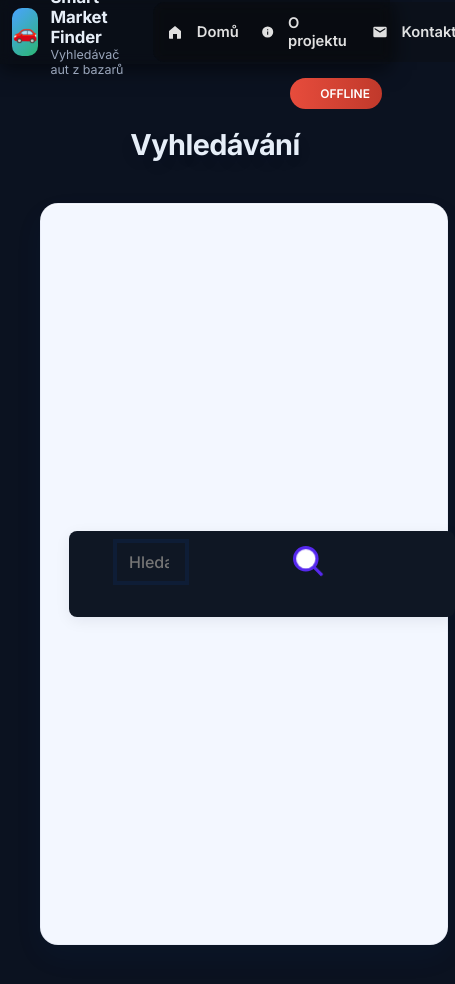
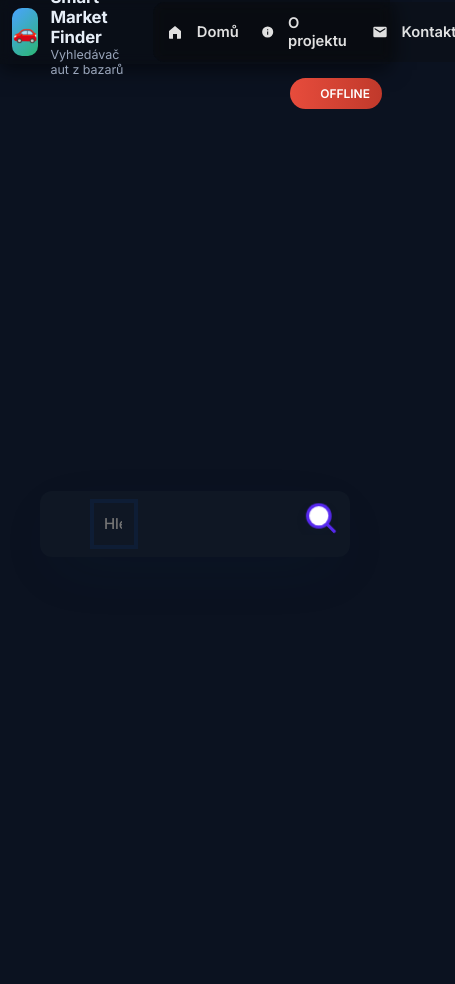
Before and after one commit to Maximus9393/SaaS_inzerce, a React (Create React App) app in the folder smart-market-finder-1/frontend/: page / in a window 390 px wide. Shown: the whole page, 455 px wide, since content can reach past the window. Built offline with nearby package versions, Linux system fonts and the light colour scheme; no server answers.

Commit message:
feat(frontend): single-search landing, input-only expansion, polish mobile/desktop styles

```diff
--- a/smart-market-finder-1/frontend/src/components/AnimatedSearch.tsx
+++ b/smart-market-finder-1/frontend/src/components/AnimatedSearch.tsx
@@ -34,6 +34,13 @@ export default function AnimatedSearch(props: Props) {
     const maxW = Math.max(240, Math.min(parentWidth - 120, 900));
     const w = Math.min(Math.max(measured, minW), maxW);
     inputRef.current.style.width = w + 'px';
+    // also expand the outer bar so the input stays visible as it grows
+    if (barRef.current) {
+      const barMax = Math.min(parentWidth - 64, Math.max(320, w + 120));
+      barRef.current.style.width = Math.min(barMax, maxW + 120) + 'px';
+    }
+    // ensure caret is visible by scrolling input to end
+    try { inputRef.current.scrollLeft = inputRef.current.scrollWidth; } catch (e) { /* ignore */ }
   }
 
   useEffect(() => { resizeForText(keywords); }, [keywords]);
@@ -119,18 +126,9 @@ export default function AnimatedSearch(props: Props) {
 
   // expand immediately on focus/click without the full timed sequence
   function expandImmediate() {
-    if (!rootRef.current || !barRef.current) return;
-    setExpanded(true);
-    // set bar width to fit results or a sensible default
-    const parentWidth = rootRef.current.parentElement ? rootRef.current.parentElement.clientWidth : window.innerWidth;
-    const desired = Math.max((listRef.current ? listRef.current.scrollWidth + 32 : 320), 240);
-    const maxBar = Math.max(320, Math.min(parentWidth - 96, 900));
-    const finalW = Math.min(desired, maxBar);
-    barRef.current.style.width = finalW + 'px';
-    // expand container height to show results if any
-    if (listRef.current) {
-      rootRef.current.style.height = (rootRef.current.offsetHeight + listRef.current.offsetHeight) + 'px';
-    }
+  if (!rootRef.current || !inputRef.current) return;
+  // do NOT expand the whole widget on focus; only resize the input to show text
+  resizeForText(inputRef.current.value || '');
   }
 
   function reset() {
@@ -176,6 +174,25 @@ export default function AnimatedSearch(props: Props) {
             if (e.key === 'Enter') submit();
             if (e.key === 'Escape') reset();
           }}
+          onKeyPress={(e) => {
+            // update measurement immediately to expand UI before React updates state
+            try {
+              if (spanRef.current && inputRef.current) {
+                const next = (inputRef.current.value || '') + e.key;
+                spanRef.current.textContent = next || ' ';
+                resizeForText(next);
+              }
+            } catch (err) { /* ignore */ }
+          }}
+          onPaste={(e) => {
+            // handle paste synchronously to measure pasted content
+            try {
+              const paste = (e.clipboardData && e.clipboardData.getData) ? e.clipboardData.getData('text') : '';
+              const next = (inputRef.current?.value || '') + paste;
+              if (spanRef.current) spanRef.current.textContent = next || ' ';
+              resizeForText(next);
+            } catch (err) { /* ignore */ }
+          }}
           placeholder="Hledat (např. Octavia, BMW)"
         />
         {/* hidden span used for precise measurement (moved offscreen to reliably measure width) */}
--- a/smart-market-finder-1/frontend/src/pages/Home.tsx
+++ b/smart-market-finder-1/frontend/src/pages/Home.tsx
@@ -201,9 +201,8 @@ const Home: React.FC = () => {
     }, [setPageHero, setThemeDark]);
 
     return (
-        <div className="container minimal-center">
-            <h1 className="hero-title">Vyhledávání</h1>
-            <div className="search-wrap hero-search hero-center full-width">
+        // single-search landing: minimal container to center the animated search bar
+        <div className="single-search-landing">
             <AnimatedSearch onSearch={handleSearch} loading={loading} autofocus>
                 {/* normalize fields to match ResultsList Item type */}
                 <ResultsList
@@ -221,7 +220,6 @@ const Home: React.FC = () => {
                     </div>
                 )}
             </AnimatedSearch>
-            </div>
             <div role="status" aria-atomic="true" className="sr-only">{announce}</div>
         </div>
     );
--- a/smart-market-finder-1/frontend/src/styles/main.css
+++ b/smart-market-finder-1/frontend/src/styles/main.css
@@ -182,6 +182,36 @@ body {
     padding-right: 28px;
 }
 
+/* Single search landing: make the page a centered search bar that expands to show inline results */
+.single-search-landing {
+    min-height: 100vh;
+    display: flex;
+    align-items: center;
+    justify-content: center;
+    padding: 24px;
+    box-sizing: border-box;
+    /* unify background across the entire page to avoid two-tone look */
+    background: var(--bg);
+    background-image: none;
+}
+
+/* ensure animated-search sits centered and doesn't exceed viewport */
+
+.animated-search {
+    width: 100%;
+    max-width: 980px;
+    margin: 0 auto;
+    transition: all 200ms ease;
+    background: transparent; /* let the page background show through */
+}
+
+/* when collapsed show compact centered bar look */
+.animated-search .bar { width: 100%; max-width: 680px; margin: 0 auto; position:relative; }
+.animated-search form input { width: auto; max-width: 100%; box-sizing: border-box; transition: width 180ms ease; background: transparent; color: inherit; }
+
+/* ensure text measurement span uses same font styles */
+.animated-search span[aria-hidden] { font: inherit; font-size: 16px; font-weight:500; }
+
 /* utility: full width helper to replace inline styles */
 .full-width { width: 100%; }
 
@@ -347,12 +377,14 @@ main { padding-top:84px }
     width: 520px; max-width: 92%; overflow: visible;
 }
 .animated-search .bar, .search .bar { position: absolute; left: 16px; top: 15px; width: 32px; height: 32px; overflow: hidden; }
+.animated-search .bar, .search .bar { pointer-events: none; }
 .animated-search .bar span, .search .bar span { display:block; color:#fff; position:absolute; left:12px; top:0; line-height:32px; font-weight:500; font-size:16px; opacity:0; right:16px; overflow:hidden; white-space:nowrap }
 .animated-search .bar:before, .search .bar:before { content:''; position:absolute; left:0; top:0; bottom:0; right:16px; border-radius:16px 0 0 16px; background:var(--search-primary); opacity:0 }
 .animated-search .bar .icon, .search .bar .icon { flex:0 0 32px; width:32px; height:32px; background:var(--search-primary); border-radius:50%; position:absolute; z-index:1; top:0; right:0; transform-style:preserve-3d; transform-origin:0 0; transform:scale(.8); transition:transform .4s ease, background .1s ease }
 .animated-search .bar .icon:before, .animated-search .bar .icon:after, .search .bar .icon:before, .search .bar .icon:after { content:''; display:block; position:absolute; backface-visibility:hidden; border-radius:50% }
 .animated-search .bar .icon:before, .search .bar .icon:before { background:#fff; left:4px; top:4px; right:4px; bottom:4px; z-index:2 }
 .animated-search form, .search form { display:block; padding:0; margin:0 }
+.animated-search form, .search form { position: relative; z-index: 2; }
 .animated-search input, .search input {
     white-space: pre;
     font-size: 16px;
@@ -489,6 +521,43 @@ main { padding-top:84px }
 .animated-search .close, .search .close {
     border-radius: 50%; position: absolute; right: 16px; width: 24px; height: 24px; background: #E4ECFA; top: 19px; cursor: pointer; opacity: 0; visibility: hidden; transform: translate(-8px, 0); transition: transform .3s ease 0s, opacity .3s ease 0s, visibility .3s ease 0s;
 }
+
+/* --- Desktop polish --- */
+.animated-search {
+    border-radius: 14px;
+    padding: 14px 18px 14px 56px;
+    box-shadow: 0 14px 40px -12px rgba(11,43,76,0.15);
+}
+.animated-search .bar .icon { box-shadow: 0 6px 16px rgba(11,43,76,0.08); }
+.animated-search input { font-size: 16px; letter-spacing: -0.01em; }
+.animated-search .bar .icon { transition: transform .36s cubic-bezier(.2,.9,.2,1), box-shadow .2s ease; }
+.animated-search:focus-within { box-shadow: 0 18px 60px -18px rgba(11,43,76,0.18); transform: translateY(-2px); }
+.animated-search .bar .icon:hover { transform: scale(.92) rotate(-6deg); }
+
+/* results reveal: make cards pop in with small delay */
+.animated-search.done .results-panel .card { opacity:1; transform:translateY(0); transition-delay: 60ms; }
+
+/* --- Mobile polish --- */
+@media (max-width:640px) {
+    .single-search-landing { padding: 12px; }
+    .animated-search {
+        width: 100%;
+        max-width: 100%;
+        padding: 12px 14px 12px 54px;
+        border-radius: 12px;
+        box-shadow: 0 8px 30px rgba(2,6,23,0.06);
+        margin: 0 8px;
+    }
+    .animated-search .bar { left: 12px; top: 12px; }
+    .animated-search input { max-width: calc(100% - 120px); font-size: 15px; padding: 10px 12px 10px 10px; }
+    .animated-search .results-panel { position: static; max-height: none; margin-top: 12px; padding: 0; visibility: visible; opacity: 1; }
+    .animated-search .results-panel .card { flex-direction: column; gap:10px; padding:12px; }
+    .animated-search .results-panel .card .card-media { width:100%; height:160px; min-width:unset; }
+    .animated-search .close { right: 12px; top: 12px; }
+}
+
+/* ensure link/tap targets are comfortable on mobile */
+.animated-search .results-panel .card a, .animated-search .results-panel .card .button { padding: 10px 12px; }
 .animated-search .close:before, .animated-search .close:after, .search .close:before, .search .close:after { content: ''; position: absolute; width: 2px; border-radius: 1px; height: 10px; background: #6C7486; display: block; left: 50%; top: 50%; transition: background .3s ease; }
 .animated-search .close:before, .search .close:before { transform: translate(-50%, -50%) rotate(45deg); }
 .animated-search .close:after, .search .close:after { transform: translate(-50%, -50%) rotate(-45deg); }
```
Also changed, not shown: 2 other files (tests, documents, lock files or other folders). Lines whose indentation alone changed are shown as unchanged.
